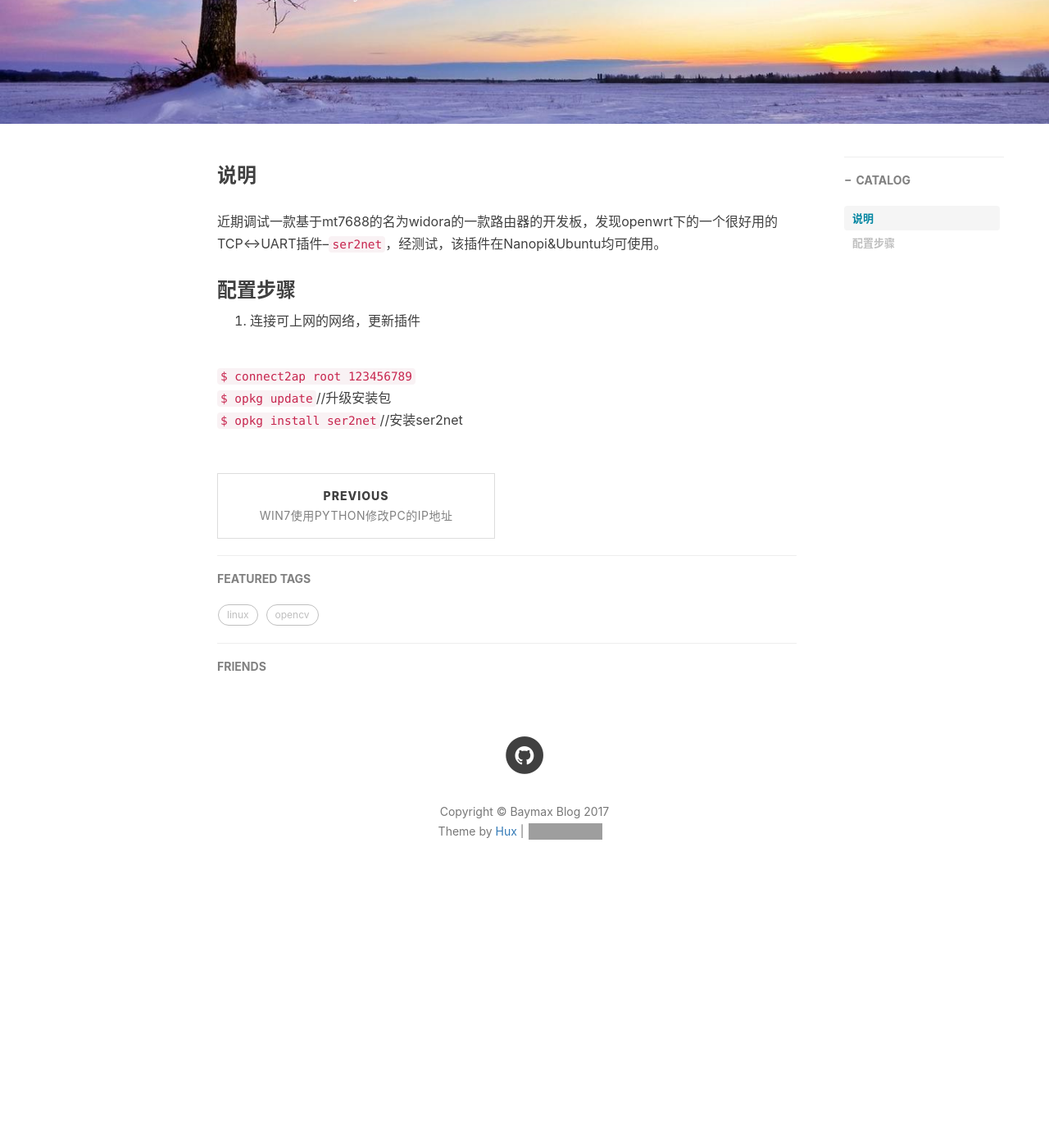
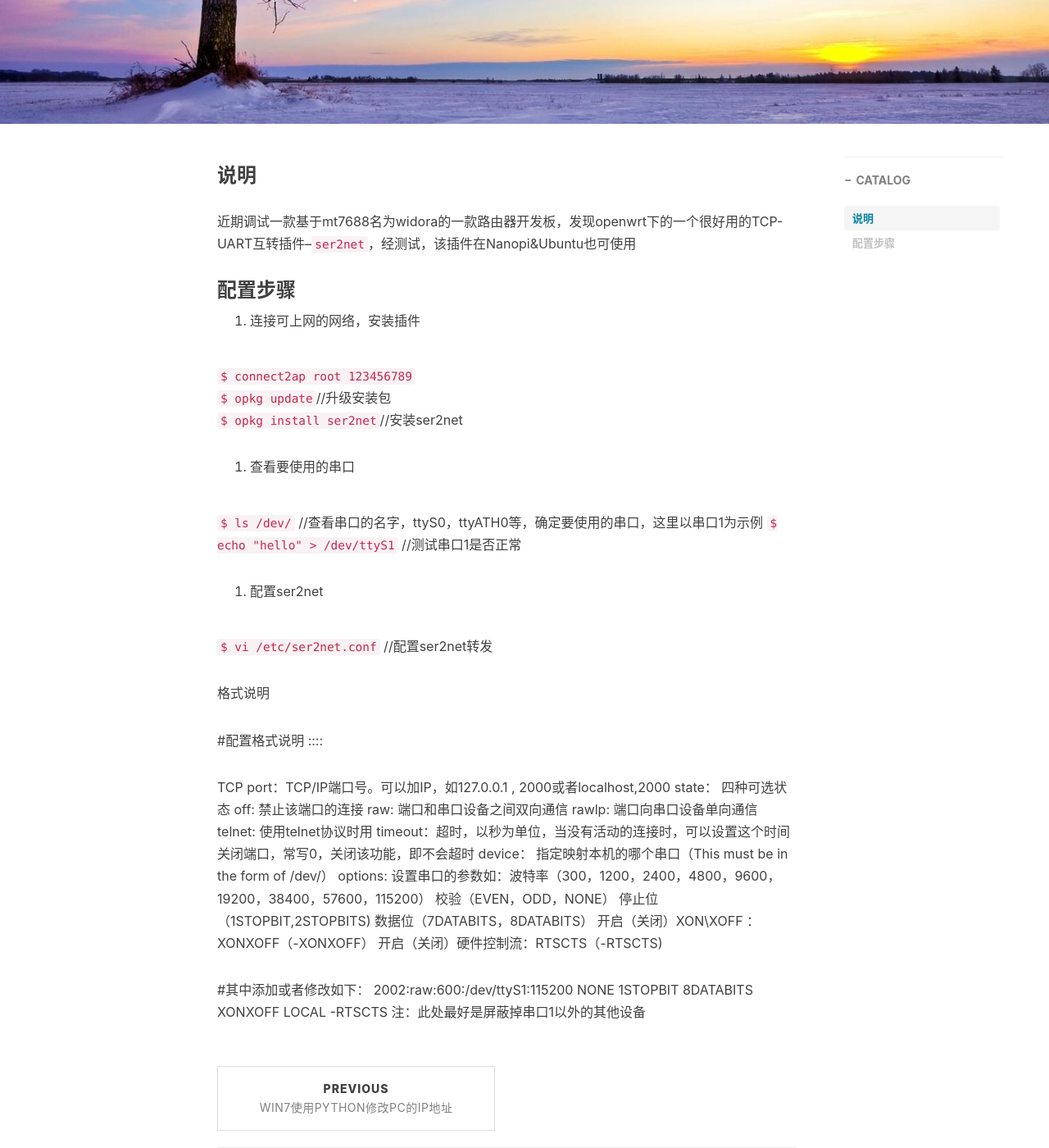
Before and after one commit to Lmonologue/baymax.github.io, a Jekyll site: the page built from _posts/2017-05-23-widora配置ser2net服务.md, in a window 1280 px wide and 1400 px high, scrolled down 372 px. Shown: the whole window at 82% size. Built offline with Jekyll 4.4.1, drawn with Linux system fonts in a browser that asks for light colours; nearby versions of some CDN libraries; comment, search, counter and statistics services are not loaded; before the commit the page ends 1490 px from its top, so only the background shows below that; grey boxes are pictures that could not be loaded.

Commit message:
Update 2017-05-23-widora配置ser2net服务.md

```diff
--- a/_posts/2017-05-23-widora配置ser2net服务.md
+++ b/_posts/2017-05-23-widora配置ser2net服务.md
@@ -12,12 +12,45 @@ tags:
 
 ### 说明
 
-近期调试一款基于mt7688的名为widora的一款路由器的开发板，发现openwrt下的一个很好用的TCP<->UART插件--`ser2net`，经测试，该插件在Nanopi&Ubuntu均可使用。
+近期调试一款基于mt7688名为widora的一款路由器开发板，发现openwrt下的一个很好用的TCP-UART互转插件--`ser2net`，经测试，该插件在Nanopi&Ubuntu也可使用
 
 ### 配置步骤
 
-1. 连接可上网的网络，更新插件
+1. 连接可上网的网络，安装插件
 
 `$ connect2ap root 123456789`
 `$ opkg update`//升级安装包
 `$ opkg install ser2net`//安装ser2net
+
+2. 查看要使用的串口
+
+`$ ls /dev/`  //查看串口的名字，ttyS0，ttyATH0等，确定要使用的串口，这里以串口1为示例
+`$ echo "hello" > /dev/ttyS1`  //测试串口1是否正常
+
+3. 配置ser2net
+
+`$ vi /etc/ser2net.conf`  //配置ser2net转发
+
+格式说明
+
+#配置格式说明
+	<TCP port>:<state>:<timeout>:<device>:<options>
+
+TCP port：TCP/IP端口号。可以加IP，如127.0.0.1 , 2000或者localhost,2000
+state：   四种可选状态
+	  off: 禁止该端口的连接
+	  raw: 端口和串口设备之间双向通信
+	  rawlp: 端口向串口设备单向通信
+	  telnet: 使用telnet协议时用
+timeout：超时，以秒为单位，当没有活动的连接时，可以设置这个时间关闭端口，常写0，关闭该功能，即不会超时
+device： 指定映射本机的哪个串口（This must be in the form of /dev/<device>）
+options: 设置串口的参数如：波特率（300，1200，2400，4800，9600，19200，38400，57600，115200）
+	 校验（EVEN，ODD，NONE）
+	 停止位（1STOPBIT,2STOPBITS)
+	 数据位（7DATABITS，8DATABITS）
+	 开启（关闭）XON\XOFF ：XONXOFF（-XONXOFF）
+	 开启（关闭）硬件控制流：RTSCTS（-RTSCTS)
+
+#其中添加或者修改如下：
+2002:raw:600:/dev/ttyS1:115200 NONE 1STOPBIT 8DATABITS XONXOFF LOCAL -RTSCTS
+注：此处最好是屏蔽掉串口1以外的其他设备
```
